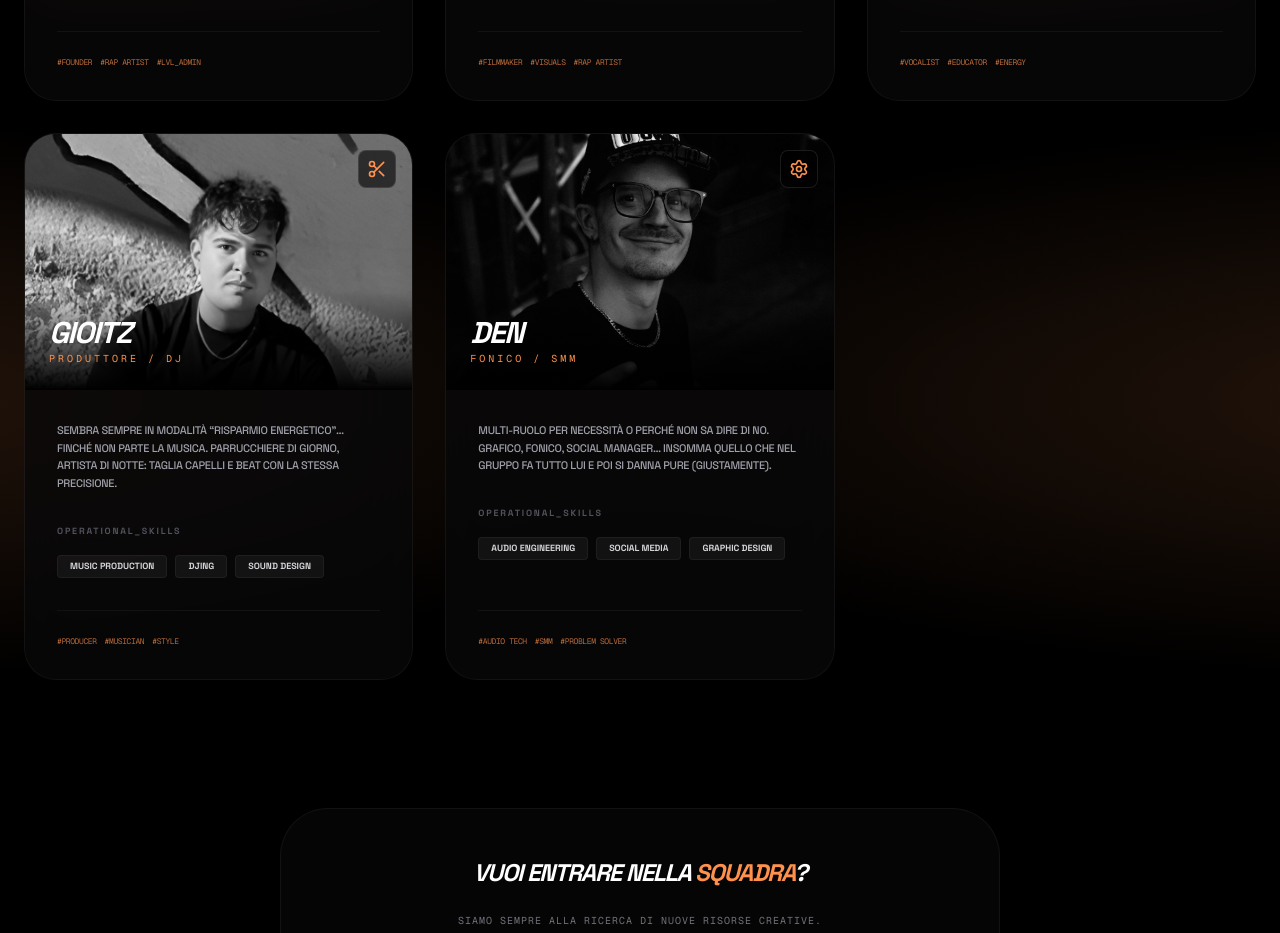
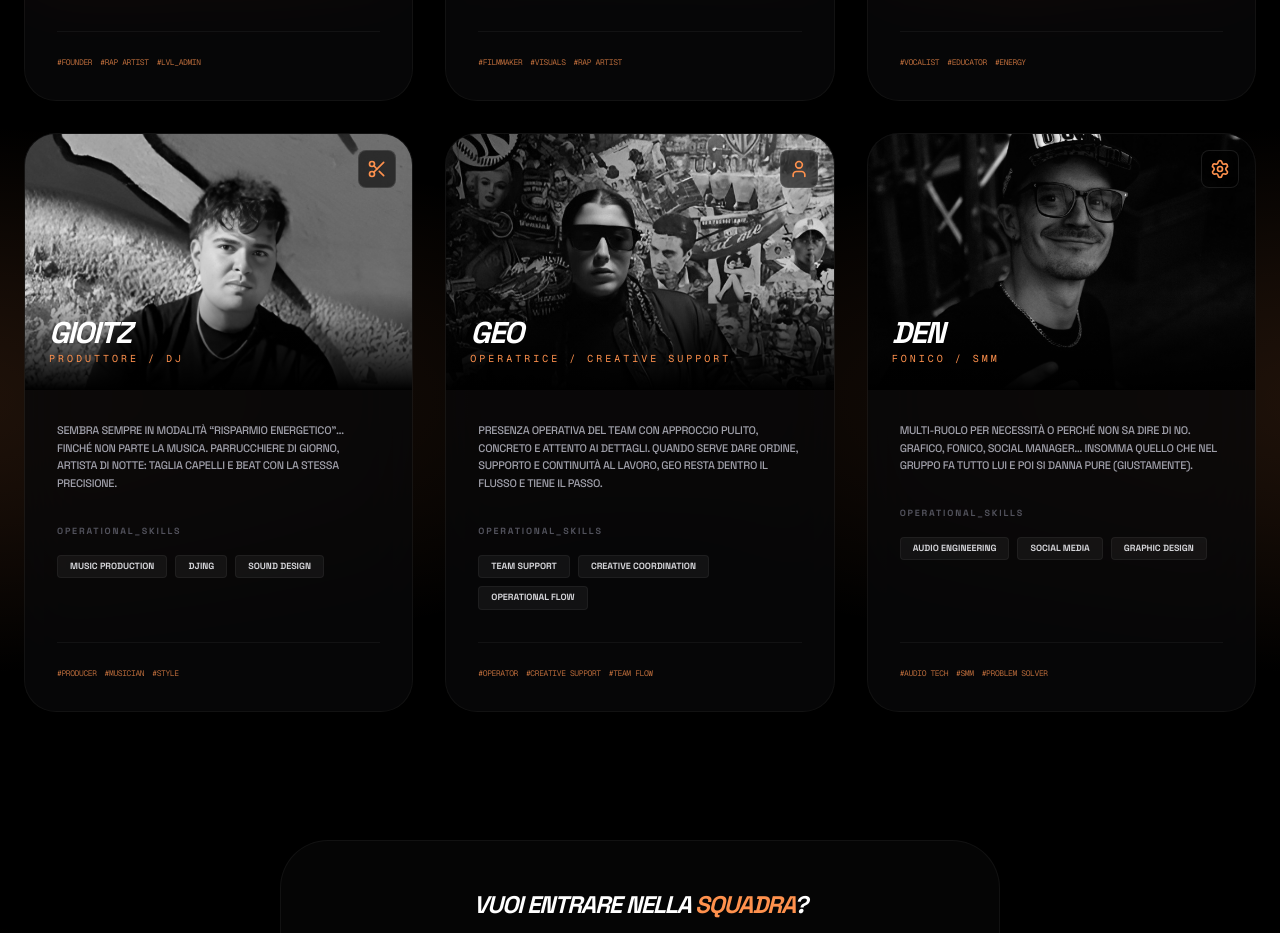
Before and after one commit to IlMara2000/uttf, a Next.js app: page /team in a window 1280 px wide. Shown: the part 800-1733 px from the top of the page. Built offline with nearby package versions, Linux system fonts and the light colour scheme; a web font is replaced by a local one.

Commit message:
Add Geo team card

```diff
--- a/src/app/team/page.tsx
+++ b/src/app/team/page.tsx
@@ -48,6 +48,15 @@ const teamMembers = [
     description: "Sembra sempre in modalità “risparmio energetico”… finché non parte la musica. Parrucchiere di giorno, artista di notte: taglia capelli e beat con la stessa precisione.",
     skills: ["Music Production", "DJing", "Sound Design"],
     tags: ["PRODUCER", "MUSICIAN", "STYLE"]
+  },
+  {
+    name: "Geo",
+    role: "Operatrice / Creative Support",
+    icon: <User size={20} />,
+    image: "/team/geo.jpg",
+    description: "Presenza operativa del team con approccio pulito, concreto e attento ai dettagli. Quando serve dare ordine, supporto e continuità al lavoro, Geo resta dentro il flusso e tiene il passo.",
+    skills: ["Team Support", "Creative Coordination", "Operational Flow"],
+    tags: ["OPERATOR", "CREATIVE SUPPORT", "TEAM FLOW"]
   },
   {
     name: "Den",
```
